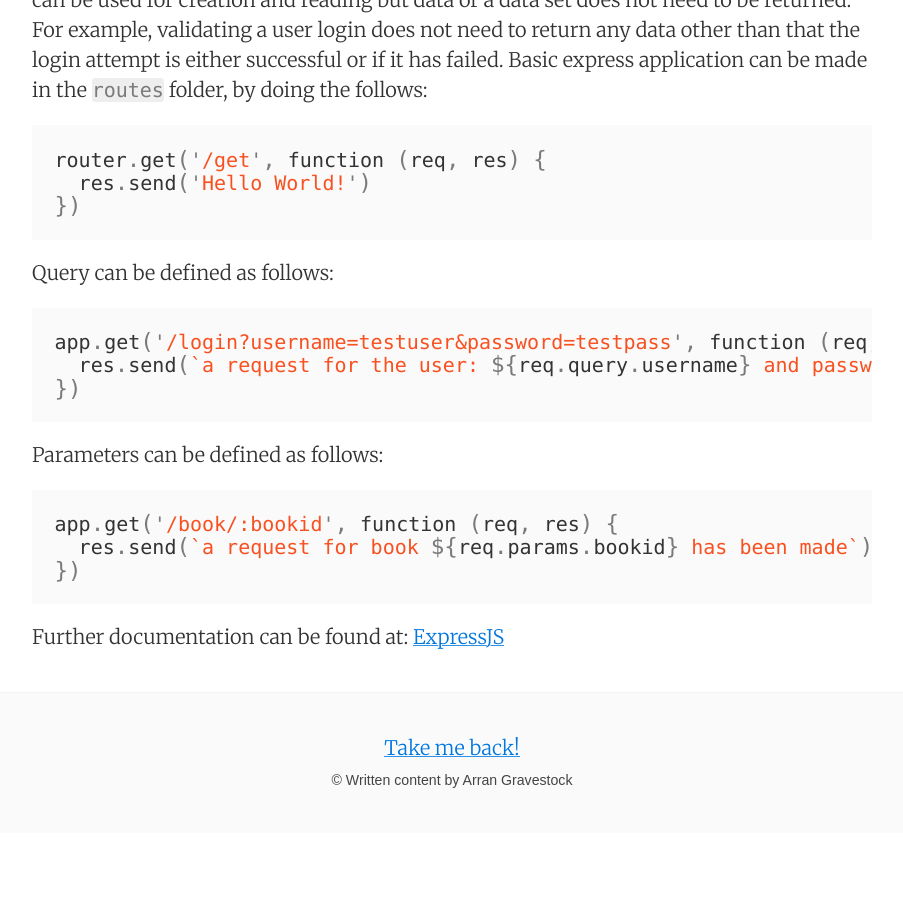
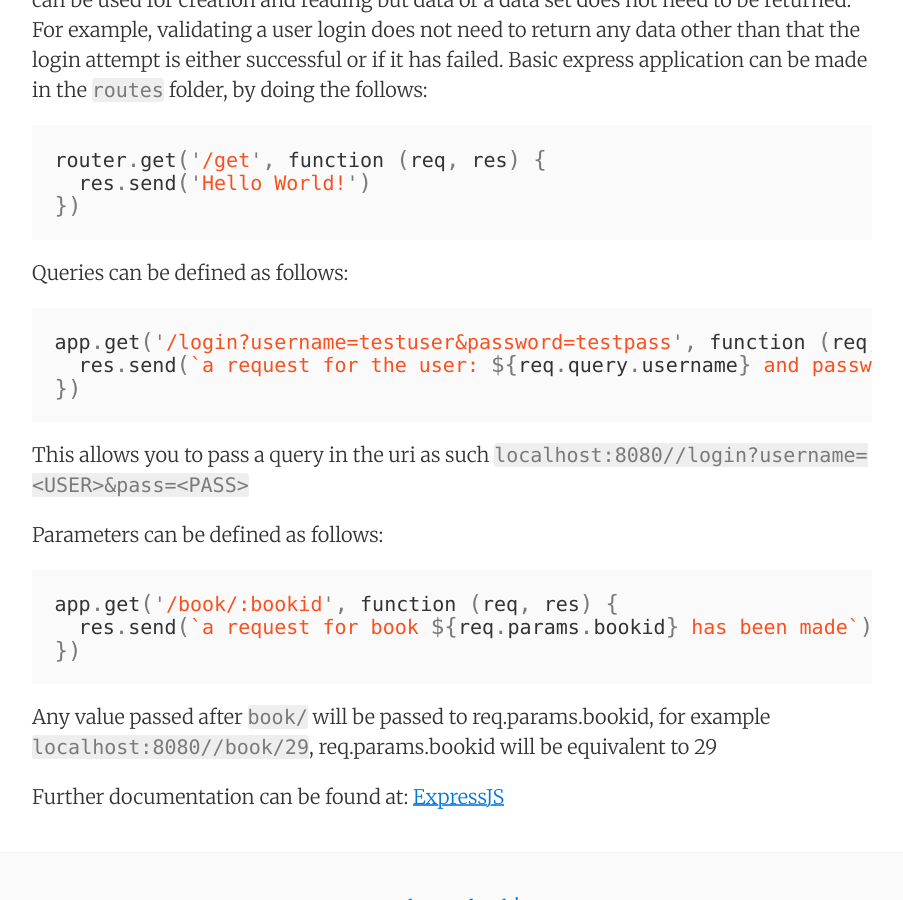
Before and after one commit to ArranGravestock/blog, a Jekyll site: the page built from _posts/2018-03-22-basic-rest-api.md, in a window 1280 px wide and 900 px high, scrolled down 1178 px. Shown: the whole window, without its empty margins (188-1091 px from the left). Built offline with Jekyll 4.4.1, drawn with Linux system fonts in a browser that asks for light colours; nearby versions of some CDN libraries; before the commit the page ends 2011 px from its top, so only the background shows below that.

Commit message:
Update 2018-03-22-basic-rest-api.md

````diff
--- a/_posts/2018-03-22-basic-rest-api.md
+++ b/_posts/2018-03-22-basic-rest-api.md
@@ -40,12 +40,13 @@ router.get('/get', function (req, res) {
 })
 ```
 
-Query can be defined as follows:
+Queries can be defined as follows:
 ```javascript
 app.get('/login?username=testuser&password=testpass', function (req, res) {
   res.send(`a request for the user: ${req.query.username} and password: ${req.query.password} has been made`)
 })
 ```
+This allows you to pass a query in the uri as such ```localhost:8080//login?username=<USER>&pass=<PASS>```
 
 Parameters can be defined as follows:
 ```javascript
@@ -53,6 +54,7 @@ app.get('/book/:bookid', function (req, res) {
   res.send(`a request for book ${req.params.bookid} has been made`)
 })
 ```
+Any value passed after ```book/``` will be passed to req.params.bookid, for example ```localhost:8080//book/29```, req.params.bookid will be equivalent to 29
 
 Further documentation can be found at:
 [ExpressJS](https://expressjs.com/)
````
